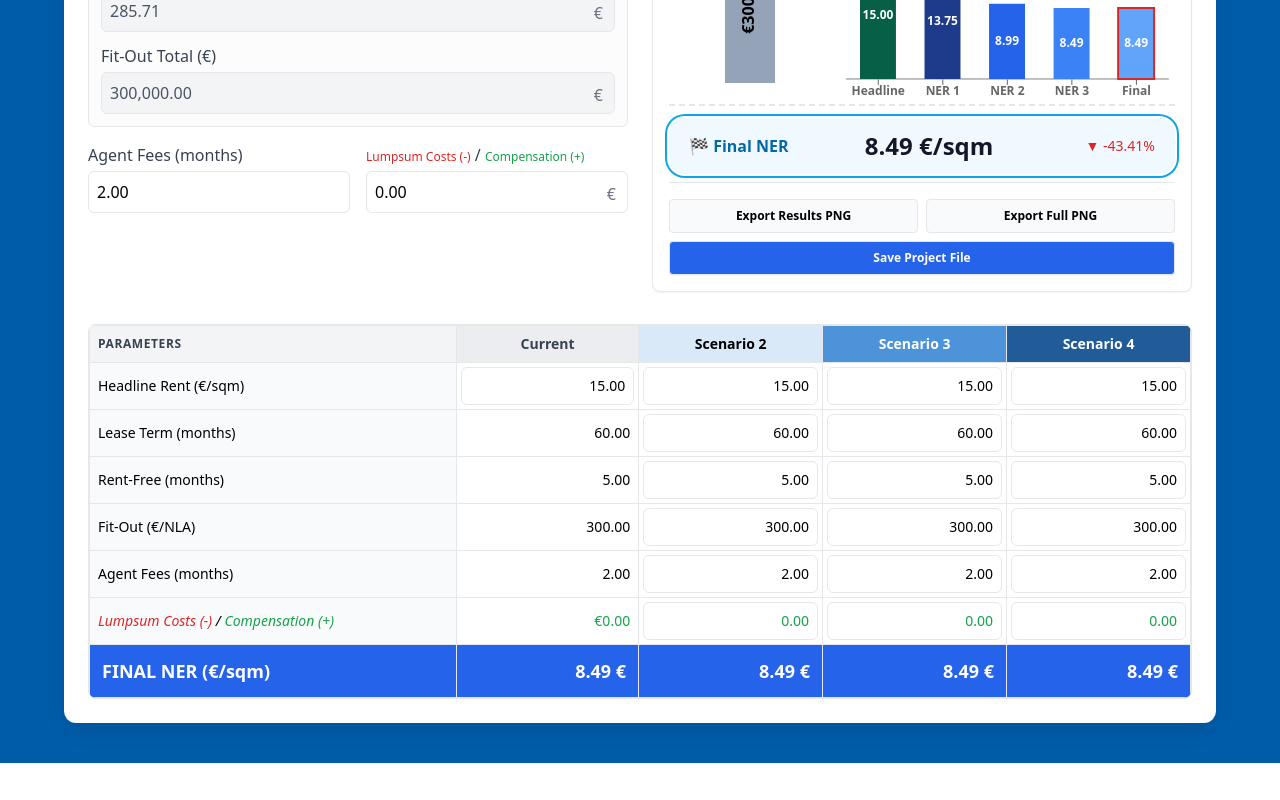
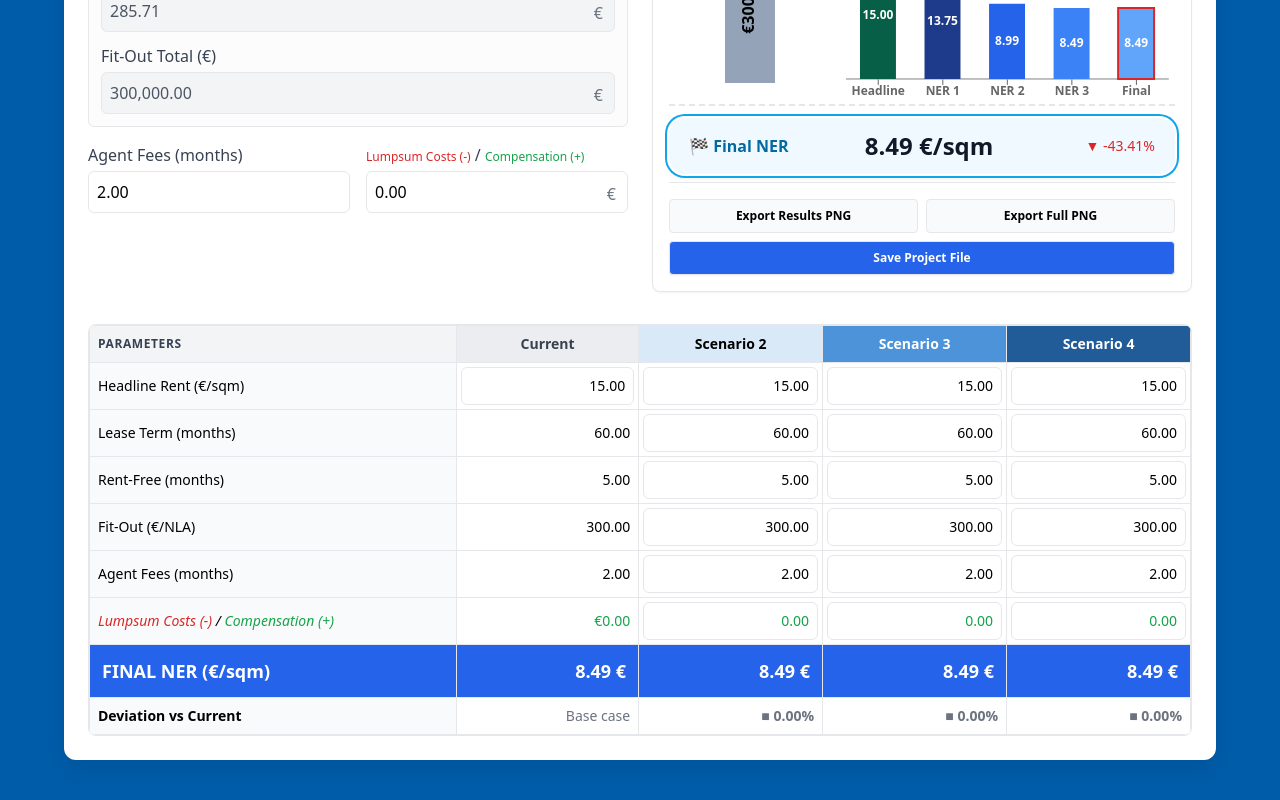
Before and after one commit to Musicandy13/NER-with-Scenarios, a React (Vite) app: page / in a window 1280 px wide. Shown: the part 553-1353 px from the top of the page. Before the commit the page ends 1316 px from the top, so only its background shows below. Built offline with nearby package versions, Linux system fonts and the light colour scheme.

Commit message:
Show scenario deviation from base case

```diff
--- a/src/App.jsx
+++ b/src/App.jsx
@@ -63,6 +63,19 @@ function Delta({ base, val }) {
   return (
     <span className={`${down ? "text-red-600" : up ? "text-green-600" : "text-gray-500"} font-medium ml-2`}>
       {down ? "▼" : up ? "▲" : "■"} {sign}{F(pct, 2)}%
+    </span>
+  );
+}
+
+function ScenarioDelta({ base, val }) {
+  const pct = Math.abs(base) > 1e-9 ? ((val - base) / Math.abs(base)) * 100 : 0;
+  const up = pct > 0;
+  const down = pct < 0;
+  const sign = up ? "+" : "";
+
+  return (
+    <span className={`${up ? "text-green-600" : down ? "text-red-600" : "text-gray-500"} font-bold tabular-nums`}>
+      {up ? "▲" : down ? "▼" : "■"} {sign}{F(pct, 2)}%
     </span>
   );
 }
@@ -852,6 +865,15 @@ return (
                   <td key={sv.id} className="border p-3 text-right">{F(sv.ner, 2)} €</td>
                 ))}
               </tr>
+              <tr className="bg-white text-sm">
+                <td className="border p-2 font-semibold bg-gray-50">Deviation vs Current</td>
+                <td className="border p-2 text-right text-gray-500 font-medium">Base case</td>
+                {scenarioView.map((sv) => (
+                  <td key={sv.id} className="border p-2 text-right">
+                    <ScenarioDelta base={ner4} val={sv.ner} />
+                  </td>
+                ))}
+              </tr>
             </tbody>
           </table>
         </div>
```
